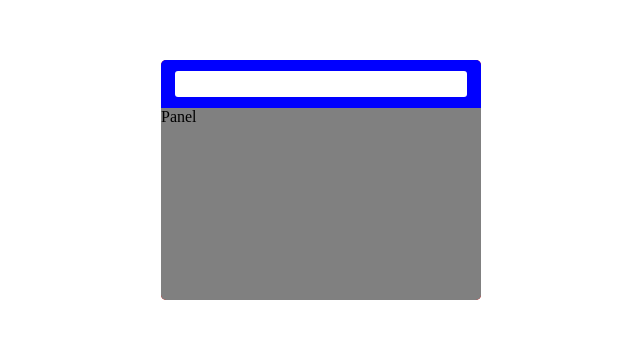
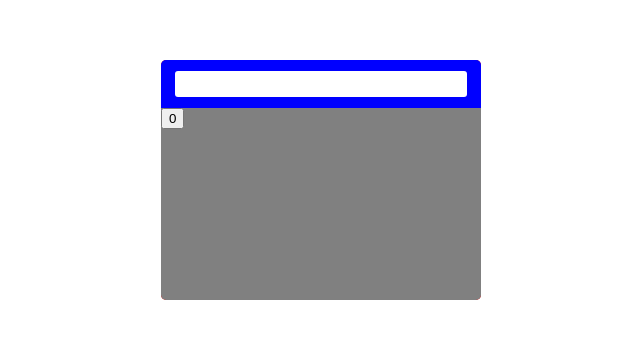
Before and after one commit to hugo-dutra/estudo-react-layout, a React (Create React App) app: page / in a window 1280 px wide. Shown: the part 220-558 px from the top of the page, without its empty margins (319-959 px from the left). Built offline with nearby package versions, Linux system fonts and the light colour scheme.

Commit message:
Button adicionado

```diff
--- a/src/components/Button.jsx
+++ b/src/components/Button.jsx
@@ -12,7 +12,8 @@ const Button = props => {
 }
 
 Button.propTypes = {
-  label:PropTypes.string.isRequired
+  label:PropTypes.string.isRequired,
+  operation:PropTypes.func.isRequired
 };
 
 export default Button;
--- a/src/components/Panel.jsx
+++ b/src/components/Panel.jsx
@@ -1,13 +1,19 @@
 import './Panel.css';
 import React from 'react'
-import PropTypes from 'prop-types'
+import { BUTTON_TYPES } from '../constants/enums';
+import Button from './Button';
 
 const Panel = props => {
+  const buttons = [
+    {label:'0', type:BUTTON_TYPES.NUMBER}
+  ]
   return (
-    <div className='Panel'>Panel</div>
+    <div className='Panel'>
+      {buttons.map((btn)=><Button label={btn.label} type={btn.type}/>)}
+    </div>
   )
 }
 
-Panel.propTypes = {}
+
 
 export default Panel
--- /dev/null
+++ b/src/constants/enums.js
@@ -0,0 +1,4 @@
+export const BUTTON_TYPES = {
+    NUMBER:'number',
+    OPERATION:'operation'
+}
```
